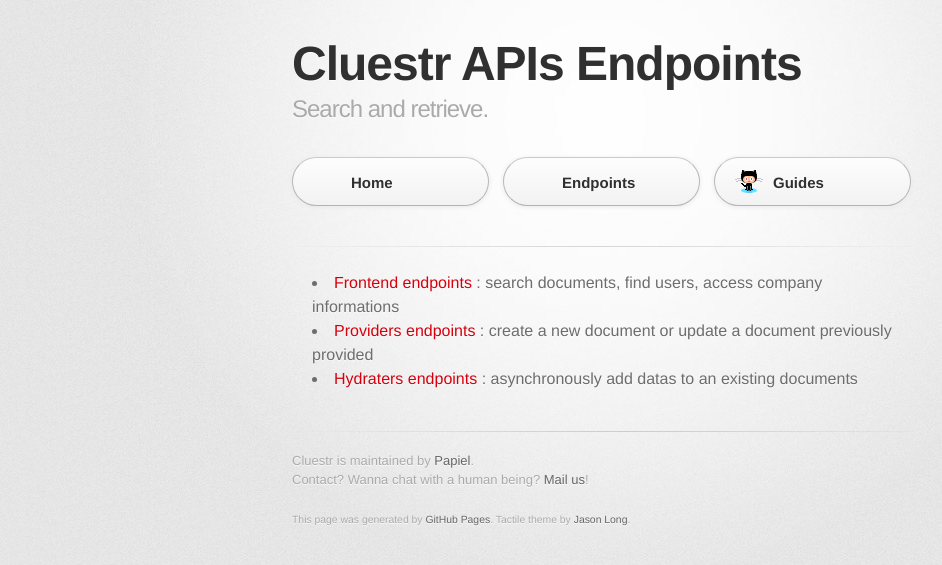
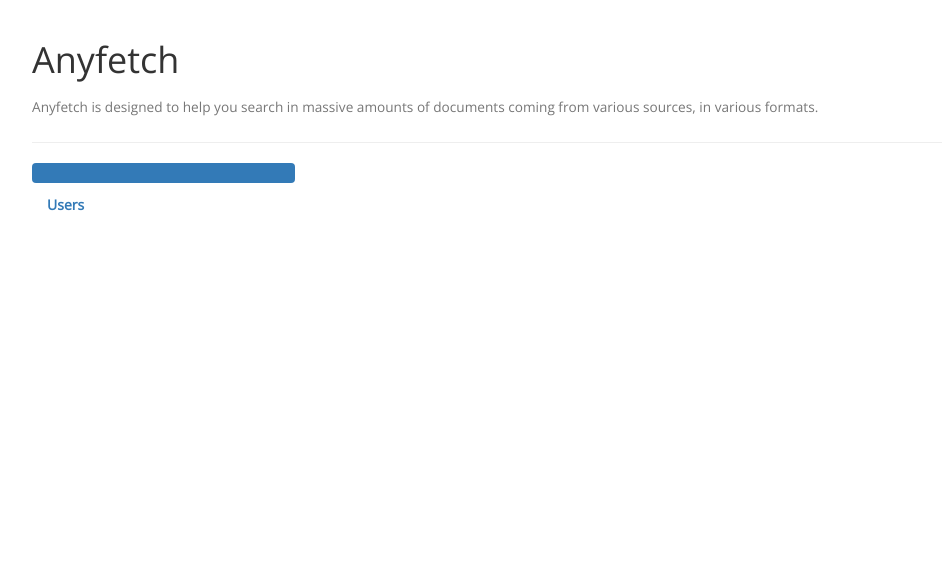
Before and after one commit to AnyFetch/developers.anyfetch.com, a Jekyll site: the page endpoints/index.html, which Jekyll copies as it is, in a window 1280 px wide. Shown: the top 565 px of the page, without its empty margins (38-980 px from the left). Built offline with Jekyll 4.4.1, drawn with Linux system fonts in a browser that asks for light colours; nearby versions of some CDN libraries; some web fonts are replaced; Markdown is read by kramdown in place of the engine named in the settings.

Commit message:
Testing API blueprint HTML generation with hiro

```diff
--- /dev/null
+++ b/endpoints/index.html
@@ -0,0 +1,359 @@
+
+
+
+
+
+
+
+
+
+
+
+
+
+
+
+<!DOCTYPE html>
+	<head>
+		<meta charset="utf-8">
+		<meta name="viewport" content="width=device-width, initial-scale=1.0">
+		<title>Anyfetch</title>
+		<meta name="description" content="Anyfetch is designed to help you search in  massive amounts of documents coming from various sources, in various formats.
+
+">
+		<link rel="stylesheet" href="//netdna.bootstrapcdn.com/bootstrap/3.0.0/css/bootstrap.min.css">
+		<link href='//fonts.googleapis.com/css?family=Open+Sans' rel='stylesheet' type='text/css'>
+		<style>
+			body {
+				font-family: 'Open Sans', sans-serif;
+			}
+
+			tt, pre, code {
+				font-family: Consolas, "Liberation Mono", Courier, monospace;
+				background-color: transparent !important;
+			}
+
+			pre.prettyprint {
+				border: 0px !important;
+				background-color: #fff;
+			}
+
+			.bg-default {
+				background-color: #F8F8F8;
+			}
+
+			.snippet {
+				list-style: none;
+				display: none;
+			}
+
+			.nav-rg {
+				width: 262.5px;
+			}
+		</style>
+	</head>
+	<body>
+		<div class="container">
+			<div class="row">
+				<div class="col-md-12">
+					<div class="page-header">
+						<h1>Anyfetch</h1>
+						<h2 class="lead"><small><p>Anyfetch is designed to help you search in  massive amounts of documents coming from various sources, in various formats.</p>
+</small></h2>
+					</div>
+				</div>
+
+				<div class="col-md-3">
+
+<ul class="nav nav-pills nav-stacked nav-rg affix" id="group-tab">
+
+		<li><a href="#" data-toggle="tab"><strong></strong></a></li>
+
+		<li><a href="#users" data-toggle="tab"><strong>Users</strong></a></li>
+
+</ul>
+
+				</div>
+
+				<div class="col-md-9">
+					<div class="tab-content">
+
+
+	<div class="tab-pane" id="">
+		<div class="panel panel-default">
+			<div class="panel-heading">
+				<h2 id=""></h2>
+			</div>
+			<div class="panel-body">
+				<p class="lead"><small></small></p>
+
+
+
+
+
+
+	<div class="panel panel-info">
+		<div class="panel-heading">
+			<span class="btn btn-primary">GET</span>
+			<code>/</code>
+		</div>
+
+		<div class="panel-body">
+
+		</div>
+
+		<ul class="list-group">
+
+
+
+
+
+
+
+
+		<li class="list-group-item bg-default response">
+			<strong>Response <code>200</code></strong>
+			<a href="javascript:;" class="pull-right btn btn-link btn-sm snippet-toggle">SHOW</a>
+		</li>
+		<li class="list-group-item snippet">
+
+				<code>&lt; Access-Control-Allow-Credentials: true</code><br><code>&lt; Access-Control-Allow-Headers: Accept, Accept-Version, Authorization, Content-Type, Api-Version, X-Requested-With</code><br><code>&lt; Access-Control-Allow-Methods: GET, POST, PUT, PATCH, DELETE, OPTIONS</code><br><code>&lt; Access-Control-Allow-Origin: *</code><br><code>&lt; Content-Type: application/json</code><br>
+
+
+				<pre class="prettyprint">{
+    &#34;users_url&#34;: &#34;/users&#34;,
+    &#34;user_url&#34;: &#34;/user&#34;,
+    &#34;documents_url&#34;: &#34;/documents&#34;,
+    &#34;server_time&#34;: &#34;2014-01-10T10:47:22.413Z&#34;,
+    &#34;_type&#34;: &#34;Company&#34;,
+    &#34;id&#34;: &#34;52cbdaddc8318c4dc8000001&#34;,
+    &#34;name&#34;: &#34;test@papiel.fr&#34;,
+    &#34;provider_status&#34;: {},
+    &#34;document_types&#34;: {}
+}
+</pre>
+
+		</li>
+
+
+
+
+		</ul>
+	</div>
+
+
+
+			</div>
+		</div>
+	</div>
+
+	<div class="tab-pane" id="users">
+		<div class="panel panel-default">
+			<div class="panel-heading">
+				<h2 id="users">Users</h2>
+			</div>
+			<div class="panel-body">
+				<p class="lead"><small>User related resources of the *Cluestr API*
+
+</small></p>
+
+
+
+
+
+
+	<div class="panel panel-info">
+		<div class="panel-heading">
+			<span class="btn btn-primary">GET</span>
+			<code>/notes</code>
+		</div>
+
+		<div class="panel-body">
+			<p>Retrieve a list of all users in the current company.</p>
+
+		</div>
+
+		<ul class="list-group">
+
+
+
+
+
+
+
+
+		<li class="list-group-item bg-default response">
+			<strong>Response <code>200</code></strong>
+			<a href="javascript:;" class="pull-right btn btn-link btn-sm snippet-toggle">SHOW</a>
+		</li>
+		<li class="list-group-item snippet">
+
+				<code>&lt; Content-Type: application/json</code><br>
+
+
+				<pre class="prettyprint">    [
+        {
+            &#34;_type&#34;: &#34;User&#34;,
+            &#34;id&#34;: &#34;5252cebb03a470843f000003&#34;,
+            &#34;email&#34;: &#34;matthieu@papiel.fr&#34;,
+            &#34;name&#34;: &#34;&#34;,
+            &#34;is_admin&#34;: true,
+            &#34;user_url&#34;: &#34;/users/5252cebb03a470843f000003&#34;
+        },
+        ...
+    ]
+</pre>
+
+		</li>
+
+
+
+
+		</ul>
+	</div>
+
+
+
+
+
+
+	<div class="panel panel-info">
+		<div class="panel-heading">
+			<span class="btn btn-primary">GET</span>
+			<code>/user/{id}</code>
+		</div>
+
+		<div class="panel-body">
+
+		</div>
+
+		<ul class="list-group">
+
+				<li class="list-group-item bg-default"><strong>Parameters</strong></li>
+				<li class="list-group-item">
+<dl class="dl-horizontal">
+
+		<dt>id</dt>
+		<dd>
+
+
+		<code>number</code> Numeric `id` of the User to perform action with.
+		</dd>
+
+</dl>
+</li>
+
+
+
+
+
+
+
+
+		<li class="list-group-item bg-default response">
+			<strong>Response <code>200</code></strong>
+			<a href="javascript:;" class="pull-right btn btn-link btn-sm snippet-toggle">SHOW</a>
+		</li>
+		<li class="list-group-item snippet">
+
+				<code>&lt; Content-Type: application/json</code><br>
+
+
+				<pre class="prettyprint">    {
+        &#34;_type&#34;: &#34;User&#34;,
+        &#34;id&#34;: &#34;5252cebb03a470843f000003&#34;,
+        &#34;email&#34;: &#34;matthieu@papiel.fr&#34;,
+        &#34;name&#34;: &#34;&#34;,
+        &#34;is_admin&#34;: true,
+        &#34;user_url&#34;: &#34;/users/5252cebb03a470843f000003&#34;
+    }
+</pre>
+
+		</li>
+
+
+
+
+		</ul>
+	</div>
+
+	<div class="panel panel-info">
+		<div class="panel-heading">
+			<span class="btn btn-danger">DELETE</span>
+			<code>/user/{id}</code>
+		</div>
+
+		<div class="panel-body">
+
+		</div>
+
+		<ul class="list-group">
+
+				<li class="list-group-item bg-default"><strong>Parameters</strong></li>
+				<li class="list-group-item">
+<dl class="dl-horizontal">
+
+		<dt>id</dt>
+		<dd>
+
+
+		<code>number</code> Numeric `id` of the User to perform action with.
+		</dd>
+
+</dl>
+</li>
+
+
+
+
+
+
+
+
+		<li class="list-group-item bg-default response">
+			<strong>Response <code>204</code></strong>
+			<a href="javascript:;" class="pull-right btn btn-link btn-sm snippet-toggle">SHOW</a>
+		</li>
+		<li class="list-group-item snippet">
+
+
+		</li>
+
+
+
+
+		</ul>
+	</div>
+
+
+
+			</div>
+		</div>
+	</div>
+
+
+					</div>
+				</div>
+			</div>
+		</div>
+		<script src="//cdnjs.cloudflare.com/ajax/libs/jquery/1.10.2/jquery.min.js"></script>
+		<script src="//netdna.bootstrapcdn.com/bootstrap/3.0.0/js/bootstrap.min.js"></script>
+		<script src="//google-code-prettify.googlecode.com/svn/loader/run_prettify.js"></script>
+		<script>
+			jQuery(function($) {
+				$('#group-tab a:first').tab('show');
+				$('.snippet-toggle').on("click", function(e) {
+					e.preventDefault();
+
+					var target = $(this).data('target');
+					$(this).parent().next().toggle();
+					if ($(this).text() == "SHOW") {
+						$(this).text("HIDE");
+					} else {
+						$(this).text("SHOW");
+					}
+				});
+			});
+		</script>
+	</body>
+</html>
```
Also changed, not shown: blueprint.md (+3 -3 lines), .travis.yml, old_endpoints/frontend.md (renamed from endpoints/frontend.md), old_endpoints/hydraters.md (renamed from endpoints/hydraters.md), old_endpoints/index.md (renamed from endpoints/index.md), old_endpoints/providers.md (renamed from endpoints/providers.md).
